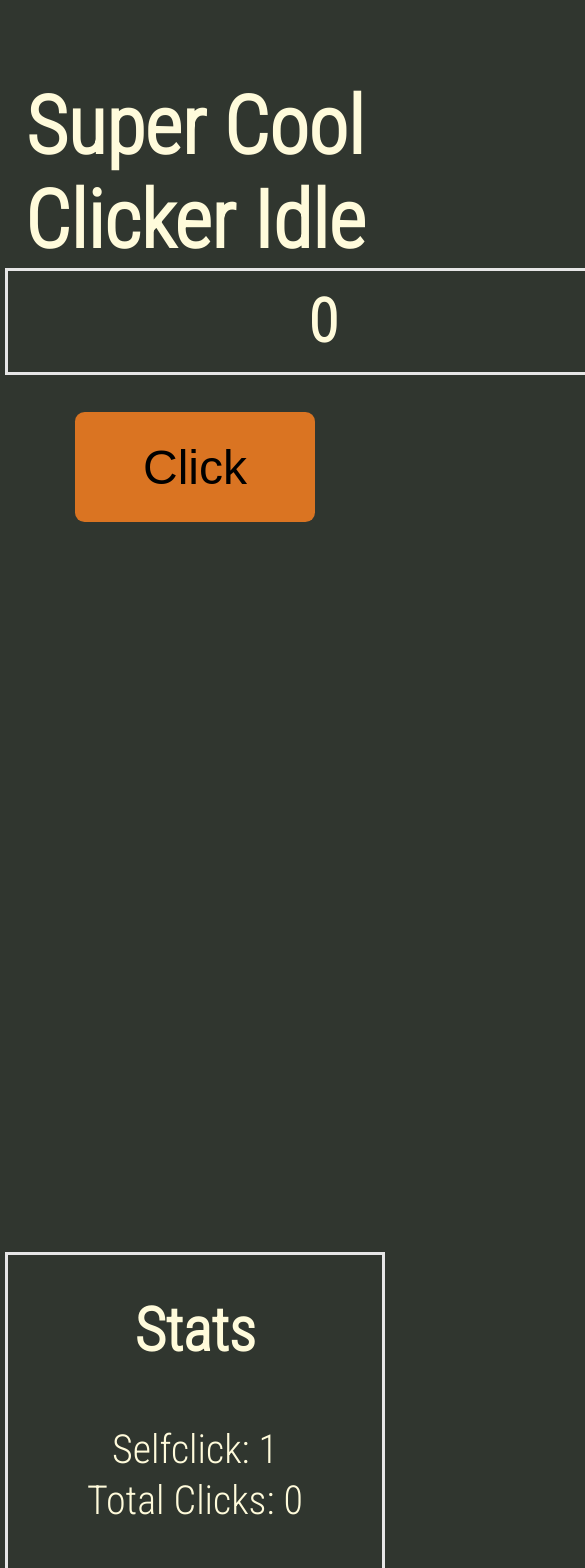
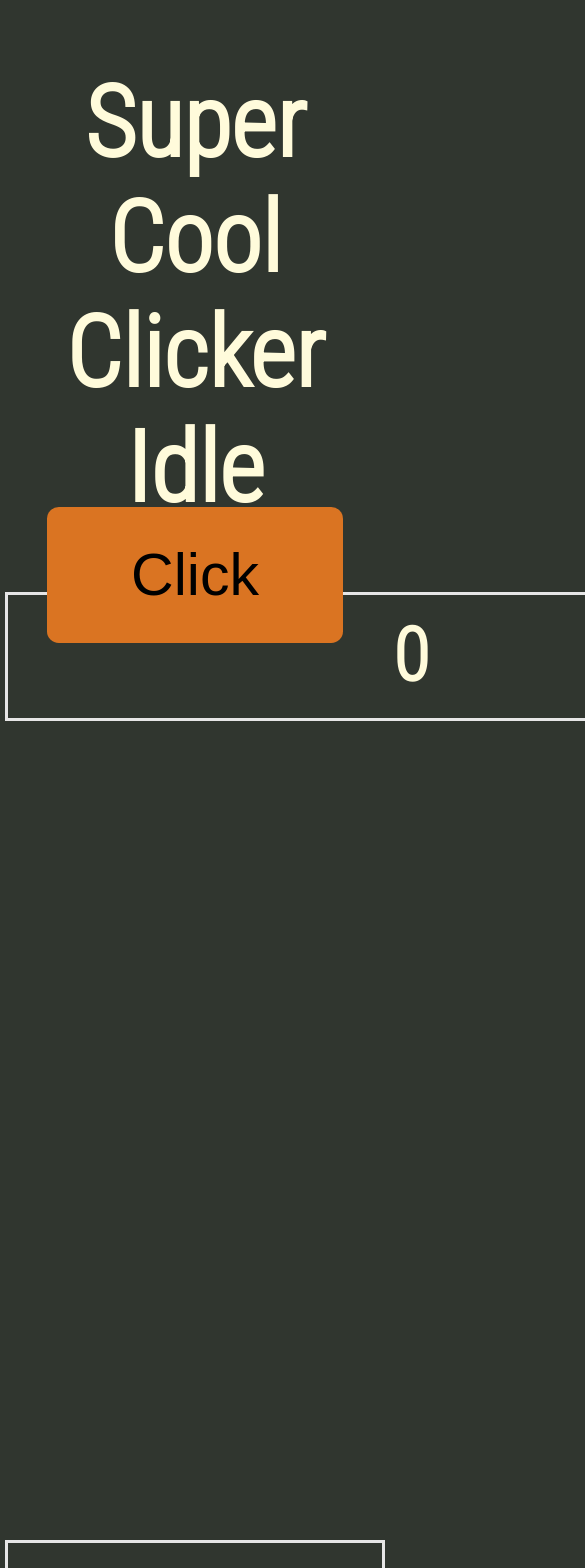
Before and after one commit to iHaveSticks/Super-Cool-Clicker-Idle, a React (Create React App) app: page / in a window 390 px wide. Shown: the top 1568 px of the page, 585 px wide, since content can reach past the window. Built offline with nearby package versions, Linux system fonts and the light colour scheme.

Commit message:
CSS changes
Taking advantage of box-sizing attribute
Changed font size to a percentage
Fixed issues with media query using em

```diff
--- a/src/components/App/App.css
+++ b/src/components/App/App.css
@@ -16,7 +16,7 @@
 
 #clicksCurrent {
   border: 3px solid #e6e6e6;
-  width: 10em;
+  width: 11em;
   white-space: nowrap;
   padding: 0.25em;
   overflow: hidden;
@@ -28,14 +28,7 @@
   overflow: hidden;
 }
 
-#gameStatsContainer {
-  width: 100%;
-}
-
 #footer {
-  width: 100%;
-  height: 1em;
-  margin: 0;
   padding: 0.5em 0;
   background-color: #252b25;
 }
@@ -49,11 +42,14 @@
 }
 
 #footer p {
+  height: 1em;
   margin: 0;
 }
 
-@media screen and (max-width: 40em), screen and (max-device-width: 900px) {
-  /* small window size or mobile */
+@media screen and (max-width: 46.75em), screen and (max-device-width: 900px) {
+  /*
+    Max-width is different from main because browser default is used
+  */
 
   #main {
     grid-template-columns: 100%;
@@ -80,8 +76,10 @@
   }
 
   #gameStatsContainer {
-    width: inherit;
     text-align: center;
+    width: 100%;
+    max-width: 20em;
+    margin: auto;
   }
 }
 
--- a/src/styles/index.css
+++ b/src/styles/index.css
@@ -1,16 +1,20 @@
+html {
+  box-sizing: border-box;
+  font-size: 123%;
+}
+*,
+*:before,
+*:after {
+  box-sizing: inherit;
+}
+
 #root {
   color: #fffbdb;
-  font-size: 20px;
   user-select: none;
 }
 
-h1 {
-  margin: 0;
-  padding-top: 1em;
-}
-
 h3 {
-  font-size: 1.5em;
+  font-size: 1.5rem;
 }
 
 a {
```
